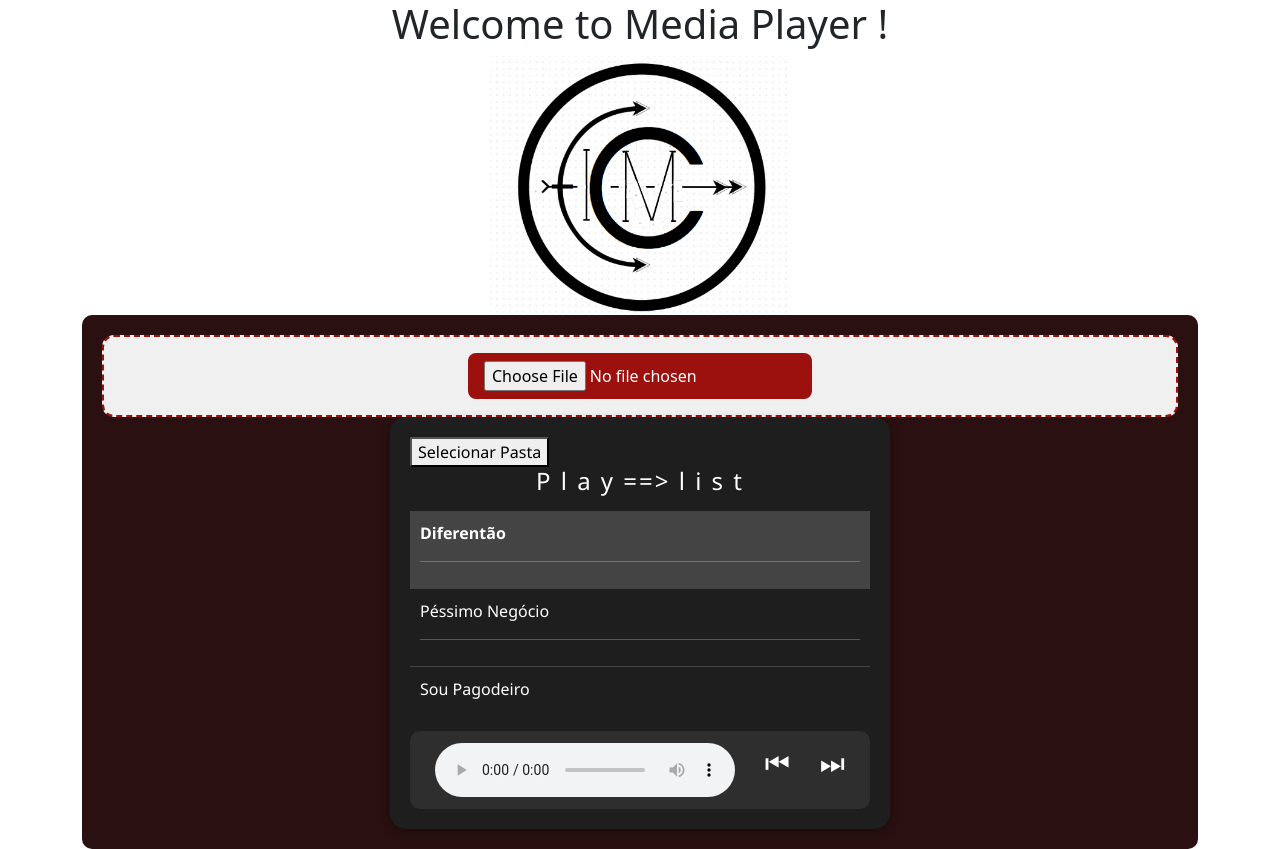
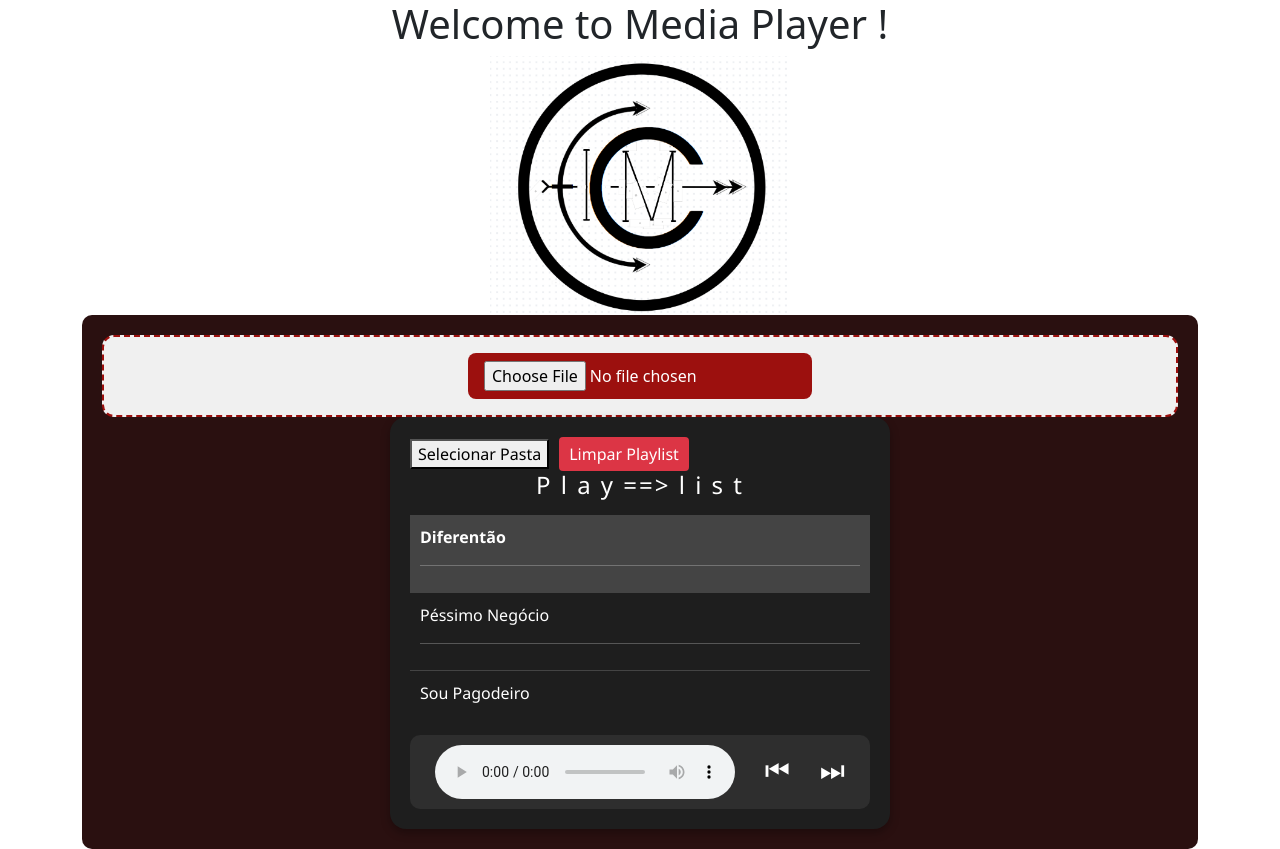
Before and after one commit to EderCascaes/media-player, an Angular app: page / in a window 1280 px wide. Built offline with nearby package versions, Linux system fonts and the light colour scheme.

Commit message:
ajusted insert folder and button claem

```diff
--- a/src/app/app.component.html
+++ b/src/app/app.component.html
@@ -9,6 +9,10 @@
 
   <div class="music-player">
       <app-upload-music (musicaSelecionada)="adicionarNaPlaylist($event)"></app-upload-music>
-      <app-media-player [playlist]="playlist"></app-media-player>
+      <app-media-player
+          [playlist]="playlist"
+          (limparSolicitado)="limparPlaylistNoPai()">
+     </app-media-player>
+
   </div>
 </div>
--- a/src/app/app.component.ts
+++ b/src/app/app.component.ts
@@ -25,8 +25,13 @@ ngOnInit(): void {
 
 }
 
-  adicionarNaPlaylist(musica: { name: string; src: string | SafeResourceUrl }) {
+adicionarNaPlaylist(musica: { name: string; src: string | SafeResourceUrl }) {
   this.playlist = [...this.playlist, musica];
 }
 
+limparPlaylistNoPai() {
+  this.playlist = [];
 }
+
+
+}
--- a/src/app/components/media-player/media-player.css
+++ b/src/app/components/media-player/media-player.css
@@ -54,9 +54,22 @@
   cursor: pointer;
   user-select: none;
   transition: transform 0.2s;
+  margin-bottom: 5px;
 }
 
 .control-button:hover {
   transform: scale(1.2);
   color: #1db954;
 }
+.clear-button {
+  margin-left: 10px;
+  background-color: #dc3545;
+  color: white;
+  border: none;
+  padding: 5px 10px;
+  border-radius: 4px;
+  cursor: pointer;
+}
+.clear-button:hover {
+  background-color: #c82333;
+}
--- a/src/app/components/media-player/media-player.html
+++ b/src/app/components/media-player/media-player.html
@@ -1,6 +1,8 @@
 <div class="media-player">
  <!-- media-player.component.html -->
   <button (click)="folderInput.click()">Selecionar Pasta</button>
+  <button (click)="limparPlaylist()" class="clear-button">Limpar Playlist</button>
+
   <input
     #folderInput
     type="file"
--- a/src/app/components/media-player/media-player.ts
+++ b/src/app/components/media-player/media-player.ts
@@ -1,5 +1,7 @@
-import { Component, Input, OnChanges, SimpleChanges } from '@angular/core';
-import { SafeResourceUrl } from '@angular/platform-browser';
+import { Component, EventEmitter, Input, OnChanges, Output, SimpleChanges } from '@angular/core';
+import { DomSanitizer, SafeResourceUrl } from '@angular/platform-browser';
+
+
 
 @Component({
   selector: 'app-media-player',
@@ -8,9 +10,15 @@ import { SafeResourceUrl } from '@angular/platform-browser';
 })
 export class MediaPlayer implements OnChanges {
   @Input() playlist: { name: string; src: string | SafeResourceUrl }[] = [];
+  @Output() limparSolicitado = new EventEmitter<void>();
 
   currentIndex = 0;
   currentMusic: { name: string; src: string | SafeResourceUrl } | null = null;
+
+
+  constructor(private sanitizer: DomSanitizer) {}
+
+
 
   ngOnChanges(changes: SimpleChanges): void {
     if (changes.playlist && this.playlist.length > 0) {
@@ -18,32 +26,40 @@ export class MediaPlayer implements OnChanges {
     }
   }
 
+
+
 onFolderSelected(event: Event): void {
   const input = event.target as HTMLInputElement;
   if (input.files && input.files.length > 0) {
     const files = Array.from(input.files);
     files.forEach(file => {
       const url = URL.createObjectURL(file);
-      const safeUrl = url; // se quiser sanitizar: this.sanitizer.bypassSecurityTrustResourceUrl(url)
+      const safeUrl = this.sanitizer.bypassSecurityTrustResourceUrl(url);
       this.playlist.push({ name: file.name, src: safeUrl });
     });
 
-    // Toca a primeira música adicionada, se nenhuma estiver tocando ainda
     if (!this.currentMusic) {
       this.playMusic(this.currentIndex);
     }
   }
 }
 
+
  playMusic(index: number) {
   this.currentIndex = index;
   this.currentMusic = this.playlist[index];
+
   setTimeout(() => {
     const audioPlayer = document.querySelector('audio') as HTMLAudioElement;
     audioPlayer.load();
-      audioPlayer.play();
-    }, 50);
+
+    // Aguarda o evento indicando que o áudio está pronto para tocar
+    audioPlayer.oncanplaythrough = () => {
+      audioPlayer.play().catch(err => console.warn('Erro ao tocar áudio:', err));
+    };
+  }, 0);
 }
+
 
   nextMusic() {
     this.currentIndex = (this.currentIndex + 1) % this.playlist.length;
@@ -54,4 +70,13 @@ export class MediaPlayer implements OnChanges {
     this.currentIndex = (this.currentIndex - 1 + this.playlist.length) % this.playlist.length;
     this.playMusic(this.currentIndex);
   }
+
+  limparPlaylist() {
+    this.currentIndex = 0;
+    this.currentMusic = null;
+    this.playlist = [];
+    this.limparSolicitado.emit();
   }
+
+
+}
```
Also changed, not shown: 1 other file (tests, documents, lock files or other folders). Lines whose indentation alone changed are shown as unchanged.
